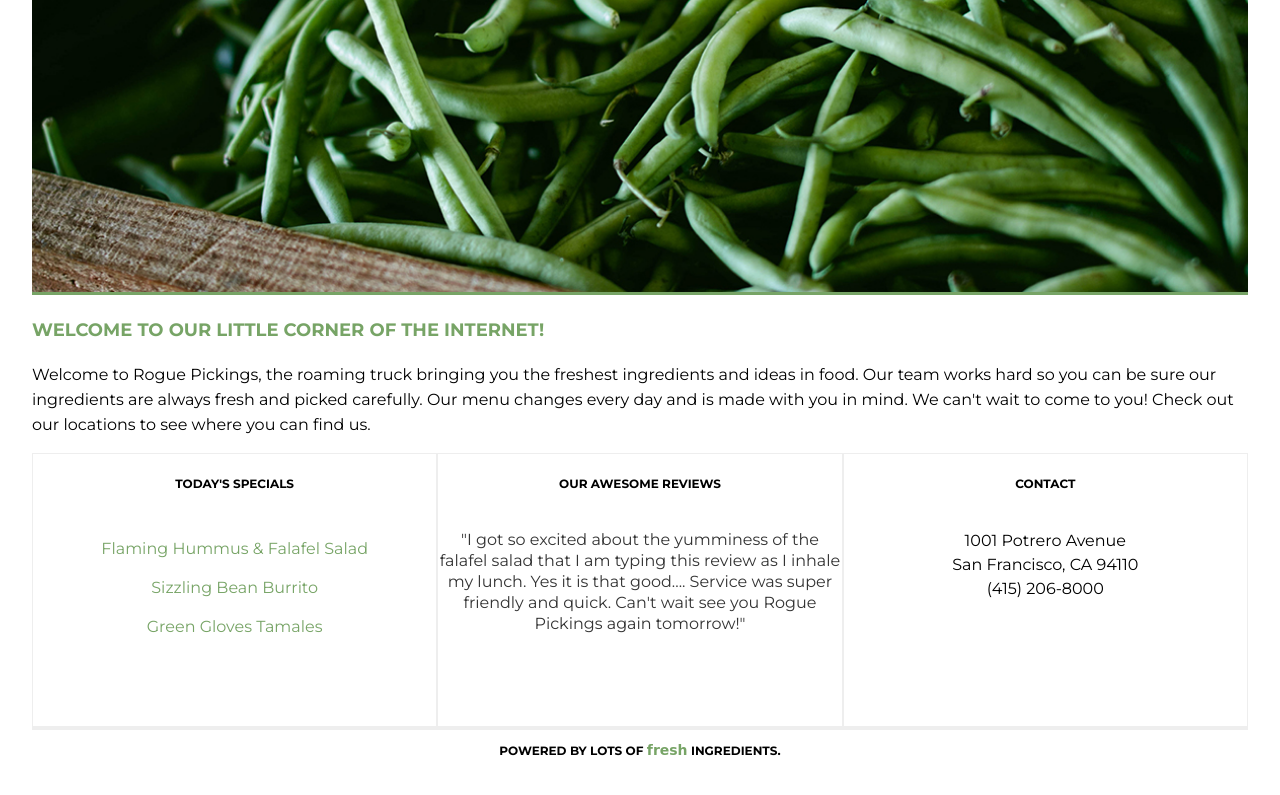
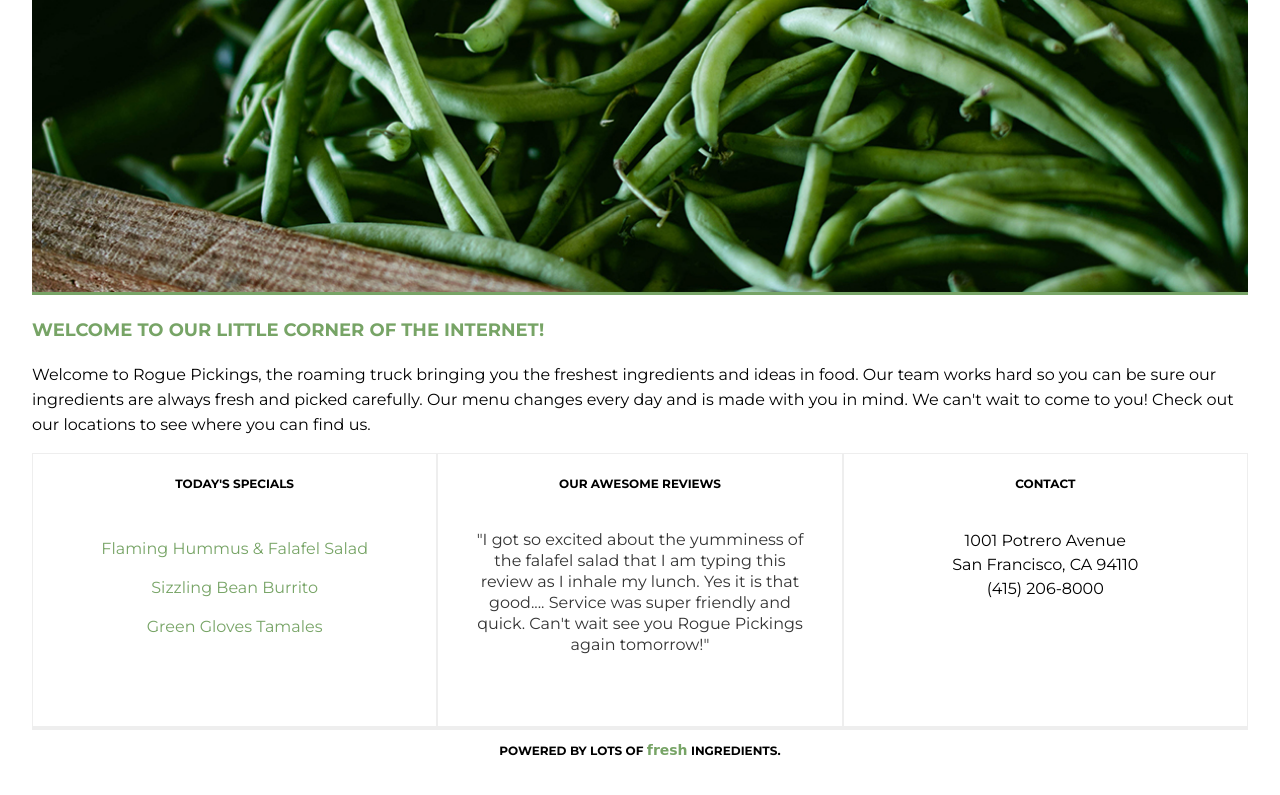
Before and after one commit to drichcodes/rogue-pickings, a plain HTML site: page index.html in a window 1280 px wide. Shown: the part 117-912 px from the top of the page. Drawn offline with Linux system fonts and the light colour scheme; a web font is replaced by a local one.

Commit message:
Fixed max-width for paragraph of section two

```diff
--- a/css/main.css
+++ b/css/main.css
@@ -193,4 +193,8 @@ footer span {
 	.main-title h2 {
 		text-align: left;
 	}
+
+	.section-two p {
+		width: 85%;
+	}
 }
```
